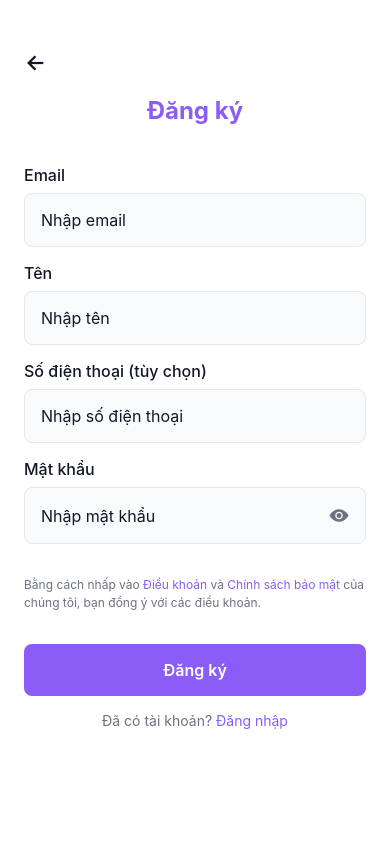
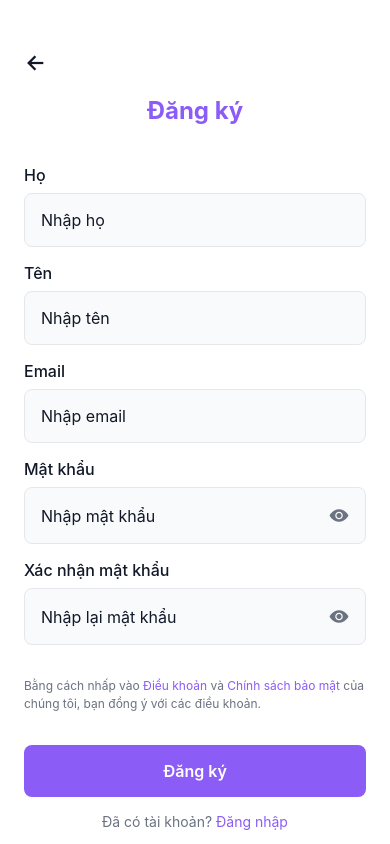
Before and after one commit to hhq160325/Cosmotopia-mobile, a React Native app: screen /Register in a window 390 px wide. Built offline with nearby package versions, Linux system fonts and the light colour scheme.

Commit message:
update
config metro

```diff
--- a/src/config/api.ts
+++ b/src/config/api.ts
@@ -1,6 +1,6 @@
 // API Configuration
 export const API_CONFIG = {
-  BASE_URL: "https://localhost:7191/api",
+  BASE_URL: "https://192.168.1.10:7191/api",
   ENDPOINTS: {
     LOGIN: "/User/Login",
     REGISTER_WITH_OTP: "/User/registerwithotp",
--- a/src/screens/RegisterScreen.tsx
+++ b/src/screens/RegisterScreen.tsx
@@ -20,25 +20,36 @@ interface Props {
 }
 
 export default function RegisterScreen({ navigation }: Props) {
+  const [firstName, setFirstName] = useState("")
+  const [lastName, setLastName] = useState("")
   const [email, setEmail] = useState("")
-  const [name, setName] = useState("")
   const [password, setPassword] = useState("")
-  const [phone, setPhone] = useState("")
+  const [confirmPassword, setConfirmPassword] = useState("")
   const [loading, setLoading] = useState(false)
-  const [errors, setErrors] = useState<{ email?: string; name?: string; password?: string }>({})
+  const [errors, setErrors] = useState<{
+    email?: string
+    firstName?: string
+    lastName?: string
+    password?: string
+    confirmPassword?: string
+  }>({})
 
   const validateForm = (): boolean => {
     const emailError = getEmailError(email)
-    const nameError = getNameError(name)
+    const firstNameError = !firstName.trim() ? "Họ là bắt buộc" : firstName.trim().length < 2 ? "Họ phải có ít nhất 2 ký tự" : undefined
+    const lastNameError = !lastName.trim() ? "Tên là bắt buộc" : lastName.trim().length < 2 ? "Tên phải có ít nhất 2 ký tự" : undefined
     const passwordError = getPasswordError(password)
+    const confirmPasswordError = !confirmPassword ? "Xác nhận mật khẩu là bắt buộc" : confirmPassword !== password ? "Mật khẩu xác nhận không khớp" : undefined
 
     setErrors({
       email: emailError,
-      name: nameError,
+      firstName: firstNameError,
+      lastName: lastNameError,
       password: passwordError,
+      confirmPassword: confirmPasswordError,
     })
 
-    return !emailError && !nameError && !passwordError
+    return !emailError && !firstNameError && !lastNameError && !passwordError && !confirmPasswordError
   }
 
   const handleRegister = async () => {
@@ -50,9 +61,8 @@ export default function RegisterScreen({ navigation }: Props) {
     try {
       const response = await AuthService.registerWithOtp({
         email,
-        name,
+        name: `${firstName} ${lastName}`.trim(),
         password,
-        phone: phone || undefined,
       })
 
       Alert.alert("Thành công", response.message || "Đã gửi mã OTP đến email của bạn. Vui lòng kiểm tra và xác thực.", [
@@ -83,6 +93,32 @@ export default function RegisterScreen({ navigation }: Props) {
 
       <View style={styles.form}>
         <CustomInput
+          label="Họ"
+          placeholder="Nhập họ"
+          value={firstName}
+          onChangeText={(text) => {
+            setFirstName(text)
+            if (errors.firstName) {
+              setErrors((prev) => ({ ...prev, firstName: undefined }))
+            }
+          }}
+          error={errors.firstName}
+        />
+
+        <CustomInput
+          label="Tên"
+          placeholder="Nhập tên"
+          value={lastName}
+          onChangeText={(text) => {
+            setLastName(text)
+            if (errors.lastName) {
+              setErrors((prev) => ({ ...prev, lastName: undefined }))
+            }
+          }}
+          error={errors.lastName}
+        />
+
+        <CustomInput
           label="Email"
           placeholder="Nhập email"
           value={email}
@@ -98,27 +134,6 @@ export default function RegisterScreen({ navigation }: Props) {
         />
 
         <CustomInput
-          label="Tên"
-          placeholder="Nhập tên"
-          value={name}
-          onChangeText={(text) => {
-            setName(text)
-            if (errors.name) {
-              setErrors((prev) => ({ ...prev, name: undefined }))
-            }
-          }}
-          error={errors.name}
-        />
-
-        <CustomInput
-          label="Số điện thoại (tùy chọn)"
-          placeholder="Nhập số điện thoại"
-          value={phone}
-          onChangeText={setPhone}
-          keyboardType="phone-pad"
-        />
-
-        <CustomInput
           label="Mật khẩu"
           placeholder="Nhập mật khẩu"
           value={password}
@@ -130,6 +145,20 @@ export default function RegisterScreen({ navigation }: Props) {
           }}
           isPassword
           error={errors.password}
+        />
+
+        <CustomInput
+          label="Xác nhận mật khẩu"
+          placeholder="Nhập lại mật khẩu"
+          value={confirmPassword}
+          onChangeText={(text) => {
+            setConfirmPassword(text)
+            if (errors.confirmPassword) {
+              setErrors((prev) => ({ ...prev, confirmPassword: undefined }))
+            }
+          }}
+          isPassword
+          error={errors.confirmPassword}
         />
 
         <Text style={styles.termsText}>
--- a/src/services/apiClient.ts
+++ b/src/services/apiClient.ts
@@ -12,13 +12,25 @@ class ApiClient {
   private async request<T>(endpoint: string, options: RequestInit = {}): Promise<ApiResponse<T>> {
     const url = `${this.baseURL}${endpoint}`
 
+    // Only set Content-Type if there is a body
+    const headers: Record<string, string> = {
+      ...(options.headers as Record<string, string> || {}),
+    }
+    if (options.body) {
+      headers["Content-Type"] = "application/json"
+    }
+
     const config: RequestInit = {
-      headers: {
-        "Content-Type": "application/json",
-        ...options.headers,
-      },
       ...options,
+      headers,
     }
+
+    console.log("Request:", {
+      url,
+      method: config.method,
+      headers: config.headers,
+      body: config.body,
+    });
 
     try {
       const controller = new AbortController()
@@ -32,8 +44,17 @@ class ApiClient {
       clearTimeout(timeoutId)
 
       const data = await response.json()
+      console.log("Server response:", data)
 
       if (!response.ok) {
+        if (data.errors) {
+          throw {
+            name: "ValidationError",
+            message: data.title || "Validation failed",
+            errors: data.errors,
+            status: response.status
+          }
+        }
         throw new Error(data.message || `HTTP error! status: ${response.status}`)
       }
 
--- a/src/utils/validation.ts
+++ b/src/utils/validation.ts
@@ -1,4 +1,5 @@
 export const validateEmail = (email: string): boolean => {
+  // const emailRegex = /^[^\s@]+@[^\s@]+\.[^\s@]+$/
   const emailRegex = /^[^\s@]+@[^\s@]+\.[^\s@]+$/
   return emailRegex.test(email)
 }
```
Also changed, not shown: package.json (+5 -2 lines), 2 other files (tests, documents, lock files or other folders).
